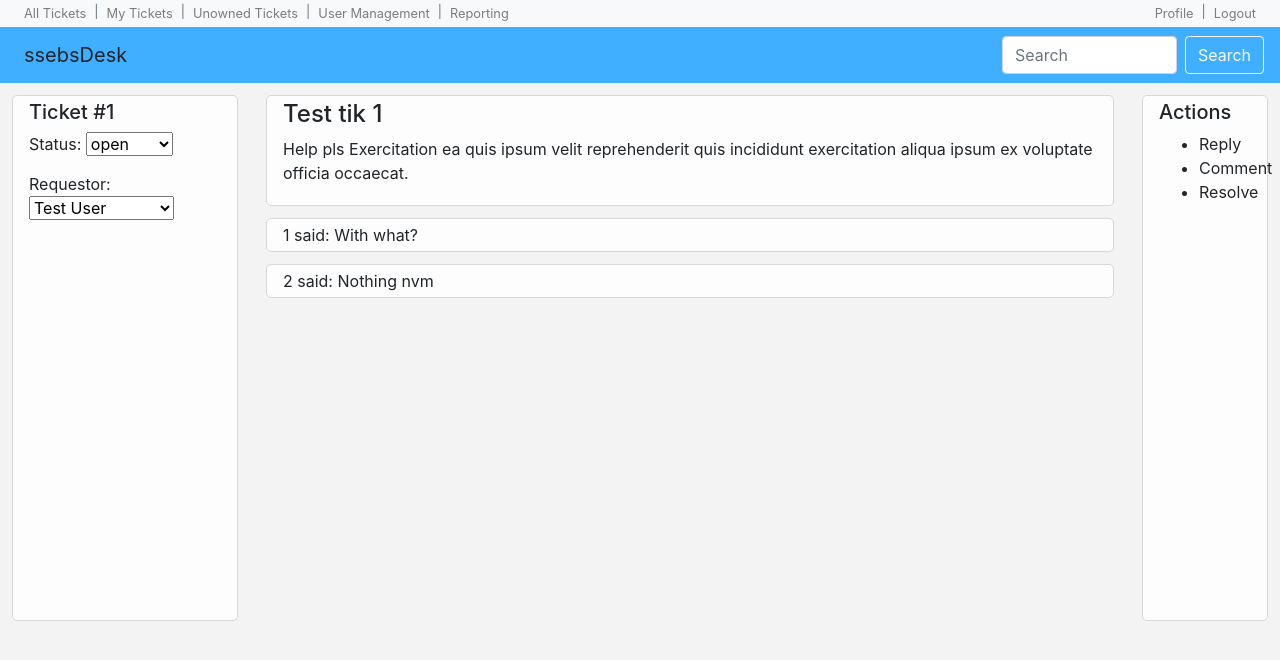
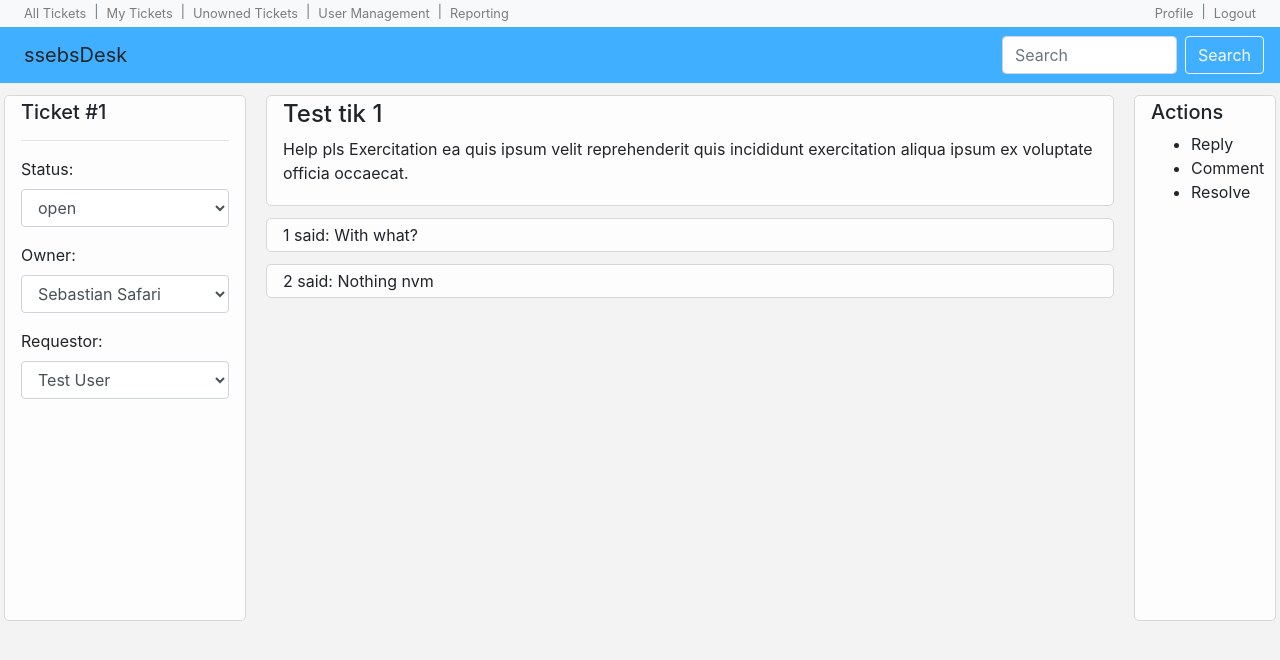
Before and after one commit to ssebs/ssebs-desk, a React (Create React App) app: page /ticket/1 in a window 1280 px wide. Shown: the top 660 px of the page. Built offline with nearby package versions, Linux system fonts and the light colour scheme; data requests are answered from the project's data file.

Commit message:
metadata

```diff
--- a/src/components/Ticket/index.jsx
+++ b/src/components/Ticket/index.jsx
@@ -5,7 +5,8 @@ import Comment from "./Comment";
 const Ticket = props => {
     const [ticket, setTicket] = useState(null);
     const [statuses, setStatuses] = useState(null);
-    const [users, setUsers] = useState(null)
+    const [users, setUsers] = useState(null);
+    const [adminUsers, setAdminUsers] = useState(null);
 
     useEffect(() => {
         // Get ticket info
@@ -26,40 +27,63 @@ const Ticket = props => {
             .then(resp => {
                 setUsers(resp);
             });
+        // Get admin users
+        fetch(`http://localhost:3005/users?role=1`)
+            .then(resp => resp.json())
+            .then(resp => {
+                setAdminUsers(resp);
+            });
     }, []);
 
     return (
         <div className="ticket-layout">
-            {ticket && statuses && users ? (
+            {ticket && statuses && users && adminUsers ? (
                 <>
                     <div className="ticket-meta">
                         <h5>Ticket #{props.match.params.id}</h5>
-                        <p>
-                            Status:{" "}
-                            <select name="status">
+                        <hr/>
+                        <div className="form-group">
+                            <label htmlFor="status">Status:</label>
+                            <select
+                                name="status"
+                                defaultValue={ticket.status}
+                                className="form-control"
+                            >
                                 {statuses.map(status => (
-                                    <option
-                                        value={status.id}
-                                        selected={status.id === ticket.status}
-                                    >
+                                    <option key={status.id} value={status.id}>
                                         {status.status}
                                     </option>
                                 ))}
                             </select>
-                        </p>
-                        <p>
-                            Requestor:{" "}
-                            <select name="requestor">
-                                {users.map(user => (
-                                    <option
-                                        value={user.id}
-                                        selected={user.id === ticket.requestor}
-                                    >
+                        </div>
+                        <div className="form-group">
+                            <label htmlFor="owner">Owner:</label>
+                            <select
+                                name="owner"
+                                defaultValue={ticket.owner}
+                                className="form-control"
+                            >
+                                {adminUsers.map(user => (
+                                    <option key={user.id} value={user.id}>
                                         {user.name}
                                     </option>
                                 ))}
                             </select>
-                        </p>
+                        </div>
+                        <div className="form-group">
+                            <label htmlFor="requestor">Requestor:</label>
+                            <select
+                                name="requestor"
+                                defaultValue={ticket.requestor}
+                                className="form-control"
+                            >
+                                {users.map(user => (
+                                    <option key={user.id} value={user.id}>
+                                        {user.name}
+                                    </option>
+                                ))}
+                            </select>
+                        </div>
                     </div>
                     <section className="ticket-center">
                         <div className="ticket-header">
@@ -68,9 +92,11 @@ const Ticket = props => {
                         </div>
                         {ticket.comments &&
                             ticket.comments.map(comment => (
-                                <div className="ticket-comments">
+                                <div
+                                    className="ticket-comments"
+                                    key={comment.id}
+                                >
                                     <Comment
-                                        key={comment.id}
                                         text={comment.text}
                                         author={comment.author}
                                     />
--- a/src/index.scss
+++ b/src/index.scss
@@ -71,7 +71,7 @@ body {
         border: 1px solid $lightBorder;
         border-radius: 5px;
         padding: 0.25rem 1rem;
-        margin: 0.75rem 0.75rem;
+        margin: 0.75rem 0.25rem;
         background-color: $lighter;
     }
     .ticket-meta {
```
